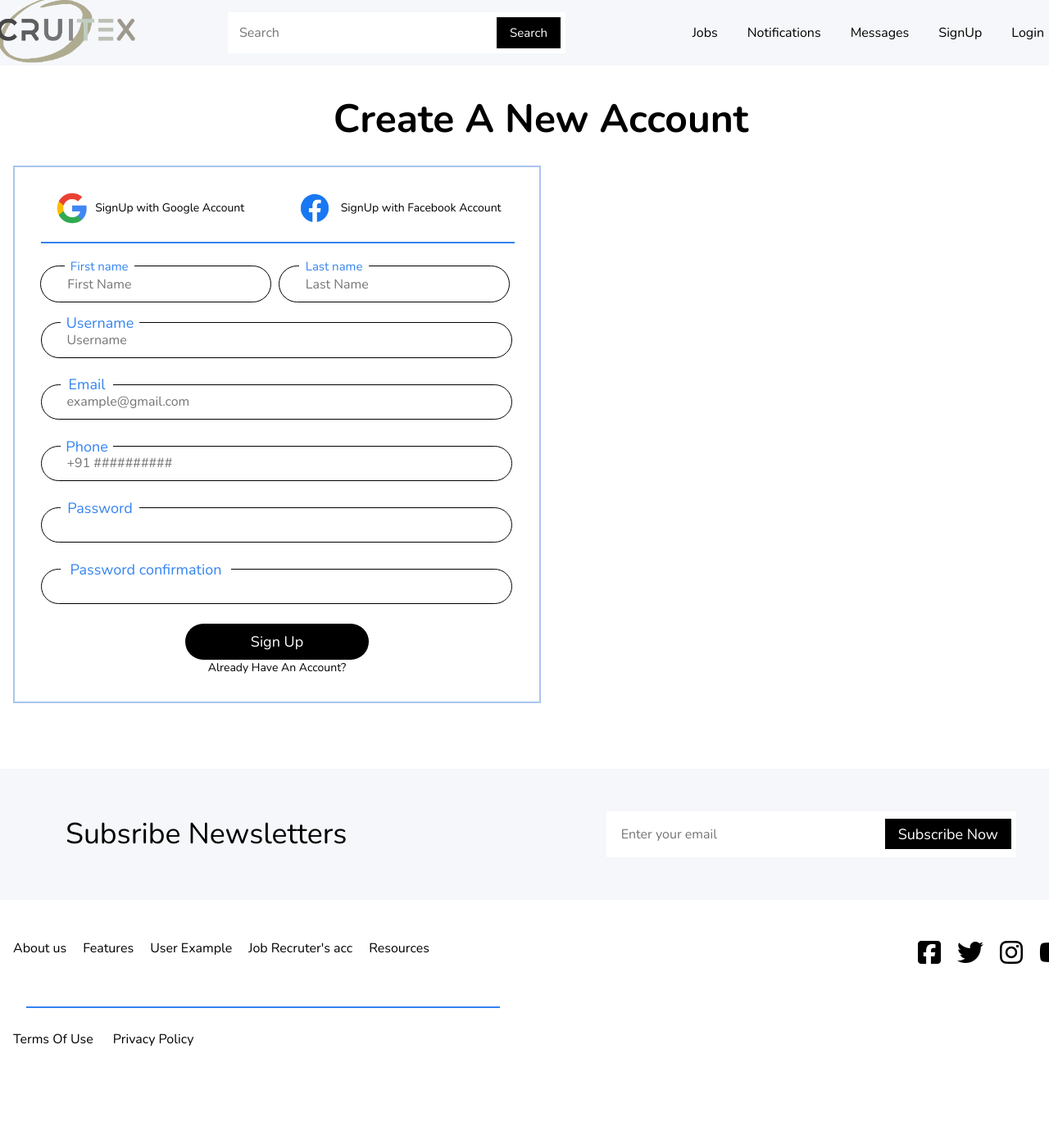
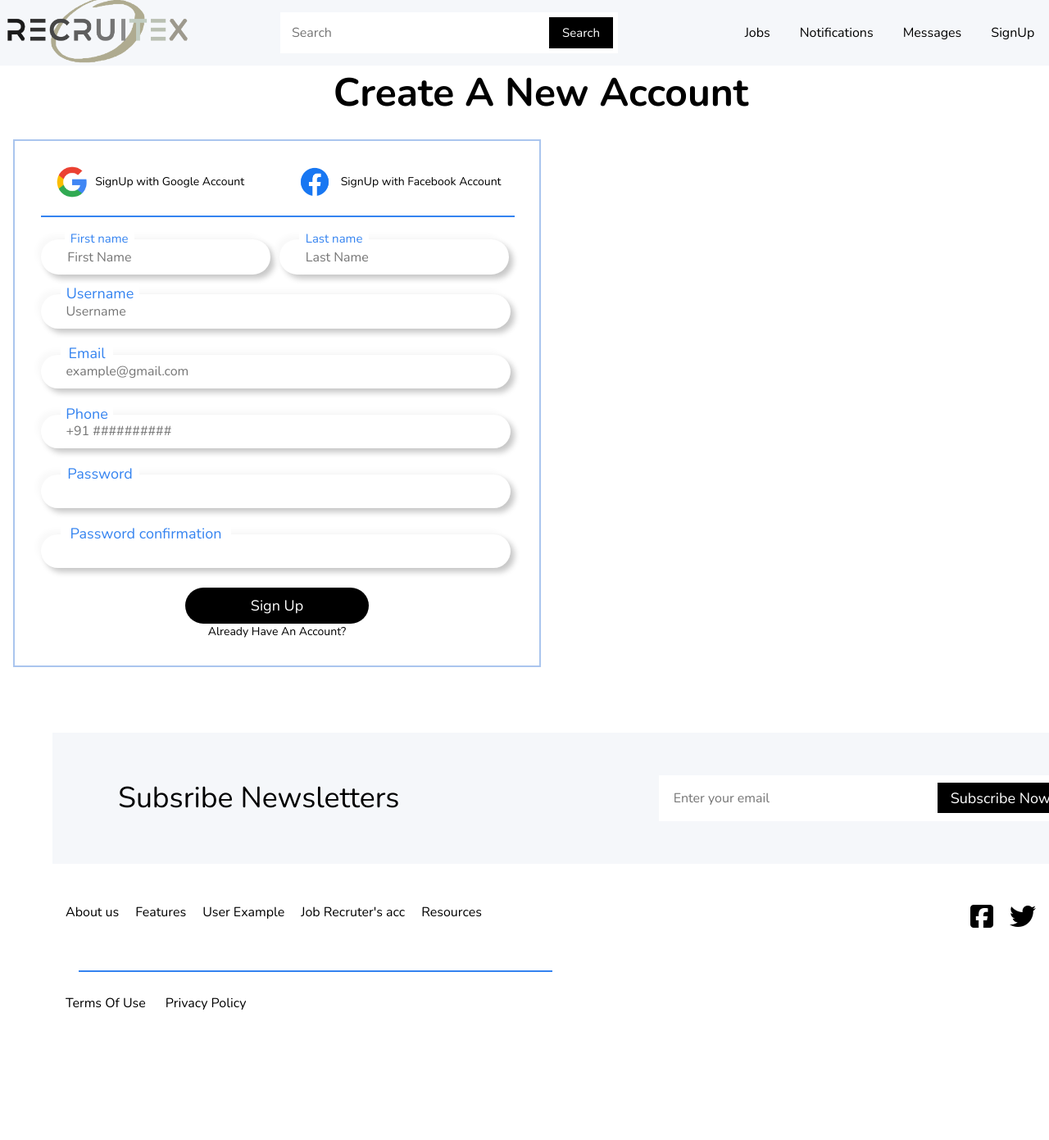
Before and after one commit to kvishal2706/Recruitex, a Django app: page /signup/ in a window 1280 px wide; the page is wider, and only the part inside the window is pictured. Shown: that part at 82% size. After the commit the page ends 1232 px from the top of that part, so only its background shows below. Run offline with Django 4.2, Linux system fonts and the light colour scheme; some libraries are stand-ins or nearby versions.

Commit message:
signup form css changed

```diff
--- a/Recrutix/static/styles/base.css
+++ b/Recrutix/static/styles/base.css
@@ -18,12 +18,10 @@ a{
 }
 body{
     width: 82.5rem;
-    margin: 7rem auto;
 }
 nav{
     position: fixed;
     width: 90rem;
-    margin-left: -4rem;
     z-index: 9;
     top: 0px;
     height: 2rem;
@@ -90,6 +88,7 @@ footer{
     display: flex;
     flex-direction: column;
     row-gap: 1rem;
+    margin-left: 4rem;
 }
 footer .footer-first{
     height: 10rem;
--- a/Recrutix/static/styles/sign-up.css
+++ b/Recrutix/static/styles/sign-up.css
@@ -92,8 +92,12 @@ hr{
         padding: 0.6rem 2rem;
         /* width: 13.9rem; */
         width: 13.5rem;
-        border: 1.5px solid #000000;
+        /* border: 1.5px solid #000000; */
         border-radius: 25px;
+        border-radius: 34px;
+        background: #ffffff;
+        box-shadow:   5px 5px 7px #c7c7c7,
+                        -5px -5px 7px #f9f9f9;
     }
     .last_name{
         width: 18rem;
@@ -114,8 +118,12 @@ hr{
         padding: 0.6rem 2rem;
         /* width: 13.9rem; */
         width: 13.5rem;
-        border: 1.5px solid #000000;
+        /* border: 1.5px solid #000000; */
         border-radius: 25px;
+        border-radius: 34px;
+        background: #ffffff;
+        box-shadow:   5px 5px 7px #c7c7c7,
+                        -5px -5px 7px #f9f9f9;
     }
 /*Names block ends here*/
 /*Username block*/
@@ -136,11 +144,15 @@ hr{
         background-color: #ffffff;
     }
     .username input{
-        border: 1.5px solid #000;
+        /* border: 1.5px solid #000; */
         /* width: 32rem; */
         width: 32rem;
         padding: 0.6rem 1.9rem;
         border-radius: 25px;
+        border-radius: 34px;
+        background: #ffffff;
+        box-shadow:   5px 5px 7px #c7c7c7,
+                        -5px -5px 7px #f9f9f9;
     }
 /*Username blobk end*/
 /*email block*/
@@ -161,11 +173,15 @@ hr{
         background-color: #ffffff;
     }
     .email input{
-        border: 1.5px solid #000;
+        /* border: 1.5px solid #000; */
         /* width: 32rem; */
         width: 32rem;
         padding: 0.6rem 1.9rem;
         border-radius: 25px;
+        border-radius: 34px;
+        background: #ffffff;
+        box-shadow:   5px 5px 7px #c7c7c7,
+                        -5px -5px 7px #f9f9f9;
     }
 /*email block end*/
 /*phone block*/
@@ -186,11 +202,15 @@ hr{
         background-color: #ffffff;
     }
     .phone input{
-        border: 1.5px solid #000;
+        /* border: 1.5px solid #000; */
         /* width: 32rem; */
         width: 32rem;
         padding: 0.6rem 1.9rem;
         border-radius: 25px;
+        border-radius: 34px;
+        background: #ffffff;
+        box-shadow:   5px 5px 7px #c7c7c7,
+                        -5px -5px 7px #f9f9f9;
     }
 /*phone block end*/
 /*password block*/
@@ -211,11 +231,15 @@ hr{
         background-color: #ffffff;
     }
     .password input{
-        border: 1.5px solid #000;
+        /* border: 1.5px solid #000; */
         /* width: 32rem; */
         width: 32rem;
         padding: 0.6rem 1.9rem;
         border-radius: 25px;
+        border-radius: 34px;
+        background: #ffffff;
+        box-shadow:   5px 5px 7px #c7c7c7,
+                        -5px -5px 7px #f9f9f9;
     }
 /*password block end*/
 /*password-confirmation block*/
@@ -236,11 +260,15 @@ hr{
         background-color: #ffffff;
     }
     .password-confirmation input{
-        border: 1.5px solid #000;
+        /* border: 1.5px solid #000; */
         /* width: 32rem; */
         width: 32rem;
         padding: 0.6rem 1.9rem;
         border-radius: 25px;
+        border-radius: 34px;
+        background: #ffffff;
+        box-shadow:   5px 5px 7px #c7c7c7,
+                        -5px -5px 7px #f9f9f9;
     }
 /*password-confirmation block end*/
 /*Signup button*/
```
Also changed, not shown: Recrutix/db.sqlite3.
